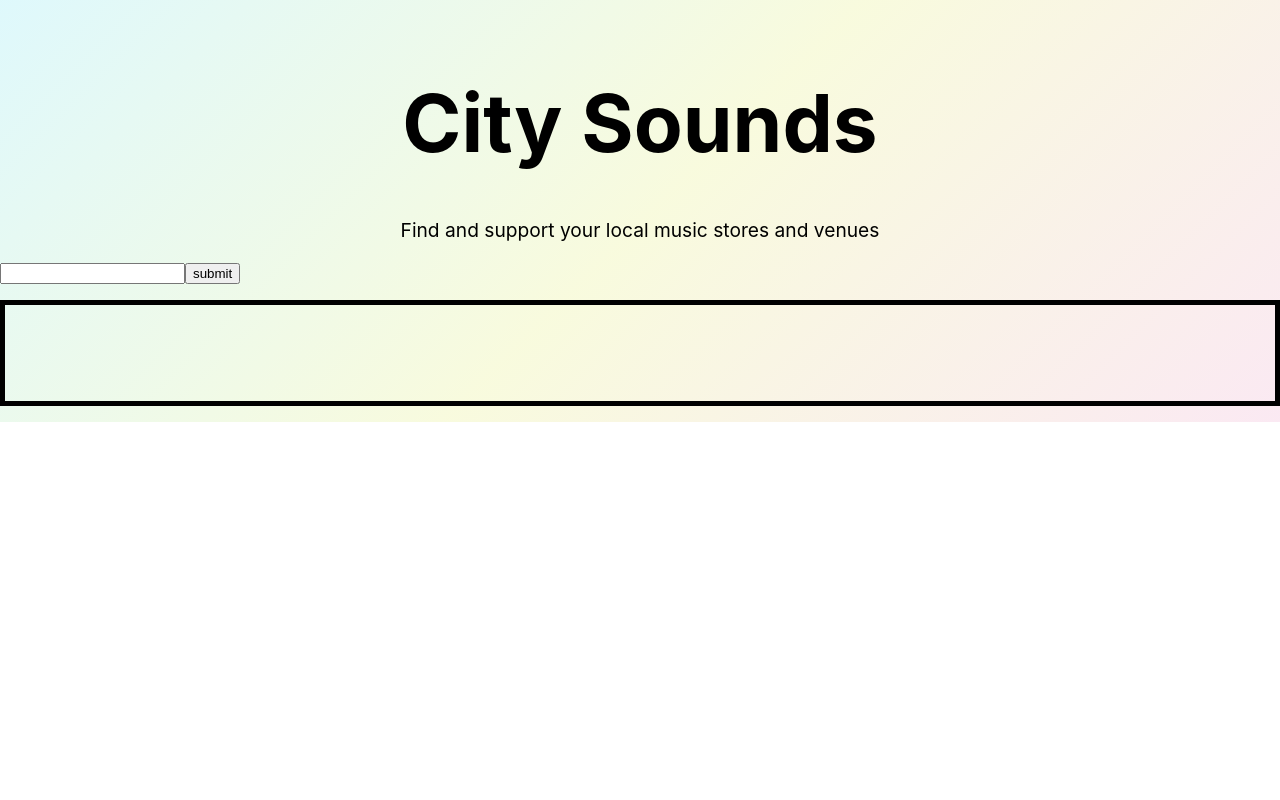
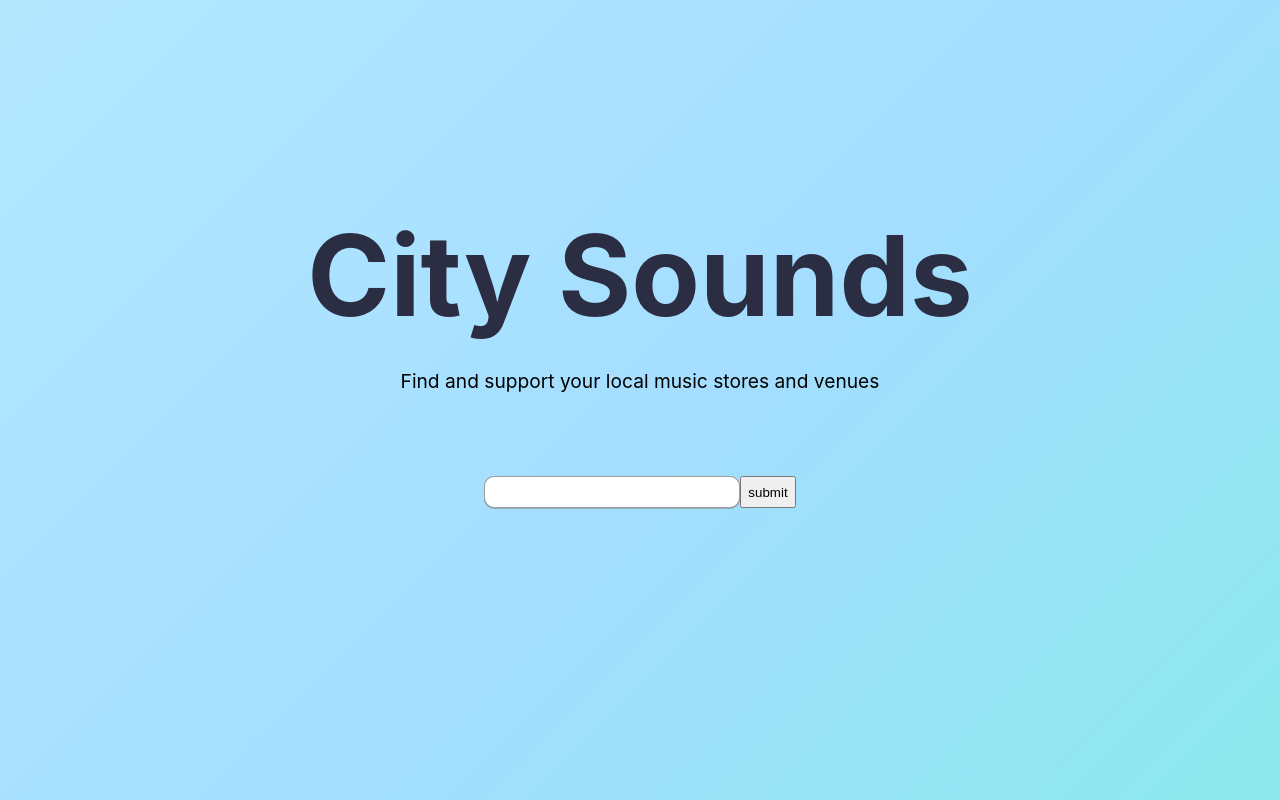
Before and after one commit to molonsolon/city-sounds, a Next.js app: page / in a window 1280 px wide. Built offline with nearby package versions, Linux system fonts and the light colour scheme.

Commit message:
CSS styles, removal of API image requests

```diff
--- a/components/Place.js
+++ b/components/Place.js
@@ -1,11 +1,12 @@
 import React, { useState } from "react";
 import PropTypes from "prop-types";
 import styles from "../styles/Place.module.css";
+import Image from "next/image";
 
 const API_KEY = "u1Jom8qikw4A3dUo3uPxgm3fnRGb0tzy";
 
 export default function Place({ place, address, website, id }) {
-  const [photo, setPhoto] = useState()
+  const [photo, setPhoto] = useState();
 
   const getDetails = async () => {
     try {
@@ -16,11 +17,10 @@ export default function Place({ place, address, website, id }) {
       const details = await res.json();
       console.log(details.result.photos[0].id);
       const res2 = await fetch(
-        `https://api.tomtom.com/search/2/poiPhoto?key=${API_KEY}&id=${details.result.photos[0].id}&height=300`
+        `https://api.tomtom.com/search/2/poiPhoto?key=${API_KEY}&id=${details.result.photos[0].id}`
       );
-      console.log(res2)
-      setPhoto(res2)
-
+      console.log(res2);
+      setPhoto(res2);
     } catch (e) {
       console.error(e);
     }
@@ -36,7 +36,17 @@ export default function Place({ place, address, website, id }) {
         </a>
       )}
       <button onClick={getDetails}>details</button>
-      {photo && <img src={photo.url}></img>}
+      {/* <figure className="photosContainer">
+        {photo && (
+          <Image
+            className={styles.photos}
+            src={photo.url}
+            alt="Photo of specified local business"
+            height="100%"
+            width="100%"
+          />
+        )}
+      </figure> */}
     </li>
   );
 }
--- a/next.config.js
+++ b/next.config.js
@@ -1,3 +1,6 @@
 module.exports = {
   reactStrictMode: true,
+  images: {
+    domains: ['api.tomtom.com'],
+  }
 }
--- a/pages/index.js
+++ b/pages/index.js
@@ -53,12 +53,13 @@ export default function Home() {
           Find and support your local music stores and venues
         </p>
 
-        <form onSubmit={handleSubmit}>
+        <form className={styles.searchForm} onSubmit={handleSubmit}>
           <label>
             <input
               type="text"
               value={search}
               onChange={(e) => setSearch(e.target.value)}
+              className={styles.searchBar}
             />
           </label>
 
--- a/styles/Home.module.css
+++ b/styles/Home.module.css
@@ -1,4 +1,24 @@
 .container {
+	background: linear-gradient(-45deg, #5DFDCB, #90d6ffd0, #C9F9FF, #23d5ab);
+	background-size: 400% 400%;
+	animation: gradient 20s ease infinite;
+	height: 400%;
+}
+
+@keyframes gradient {
+	0% {
+		background-position: 0% 50%;
+	}
+	50% {
+		background-position: 100% 50%;
+	}
+	100% {
+		background-position: 0% 50%;
+	}
+}
+
+
+/* .container {
   padding-top: 20px;
   background: linear-gradient(
     135deg,
@@ -6,26 +26,71 @@
     hsla(65, 77%, 63%, 0.2) 51%,
     hsla(327, 67%, 74%, 0.2) 100%
   );
-  background-position: cover;
+  background-size: 100%;
+} */
+
+.main {
+  display: flex;
+  flex-direction: column;
+  height: 100vh;
+  grid-auto-rows: min-content;
+  align-items: center;
 }
 
-.main {
-  display: grid;
+.description {
+  height: 5vh;
+}
+
+.searchForm {
+  justify-self: center;
+  height: auto;
+  padding-top: 8vh;
+}
+
+.searchForm > button:focus {
+  outline-style: none !important;
+  border: solid #FE6D73 1px;
+  box-shadow: 0 0 2px #FE6D73;
+}
+
+.searchForm > button {
+  height: 4vh;
 
 }
 
 .title {
+  padding-top: 25vh;
   height: 4.5rem;
   width: 100%;
   display: flex;
   justify-content: center;
-  font-size: 5rem;
+  align-items: center;
+  font-size: 7rem;
+  color: #2B2D42;
 }
+.searchBar {
+  width: 20vw;
+  height: 4vh;
+  border-radius: 10px;
+  border: solid rgba(128, 128, 128, 0.767) 1px;
+  background-image:none;
+  background-color:white;
+  -webkit-box-shadow: none;
+  -moz-box-shadow: none;
+  box-shadow: 0 1px rgba(128, 128, 128, 0.562);
+  padding: .5rem;
+}
+
+.searchBar:focus {
+  outline-style: none !important;
+  border: solid #FE6D73 1px;
+  box-shadow: 0 0 2px #FE6D73;
+}
+
 
 .places {
   height: auto;
   width: auto;
-  border: solid black 5px;
   display: grid;
   gap: 10px;
   grid-auto-rows: auto;
--- a/styles/Place.module.css
+++ b/styles/Place.module.css
@@ -7,10 +7,15 @@
   width: 30vw;
   background: rgba(224, 81, 224, 0.226);
 
-  border: solid red 3px;
+  border: solid black 3px;
   border-radius: 3px;
   display: flex;
   justify-content: center;
   align-items: center;
   flex-direction: column;
 }
+
+.photosContainer {
+  height: 600px;
+  width: auto;
+}
```
